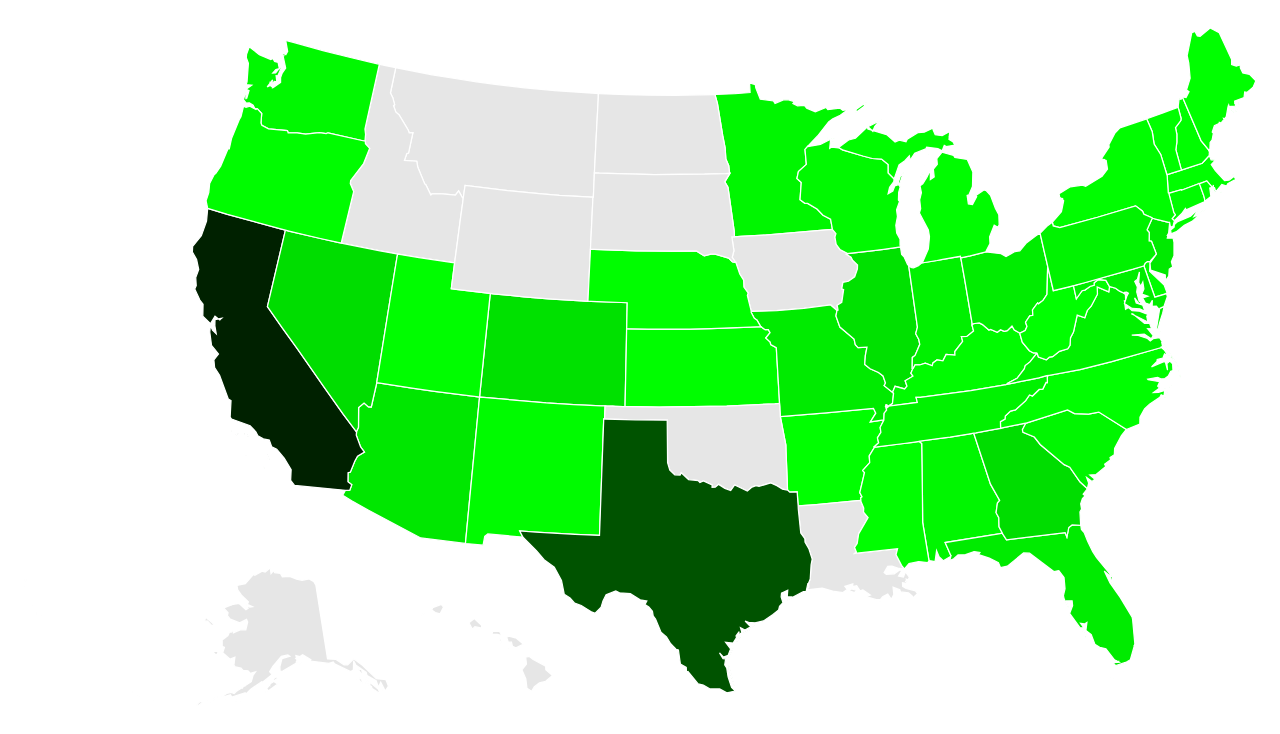
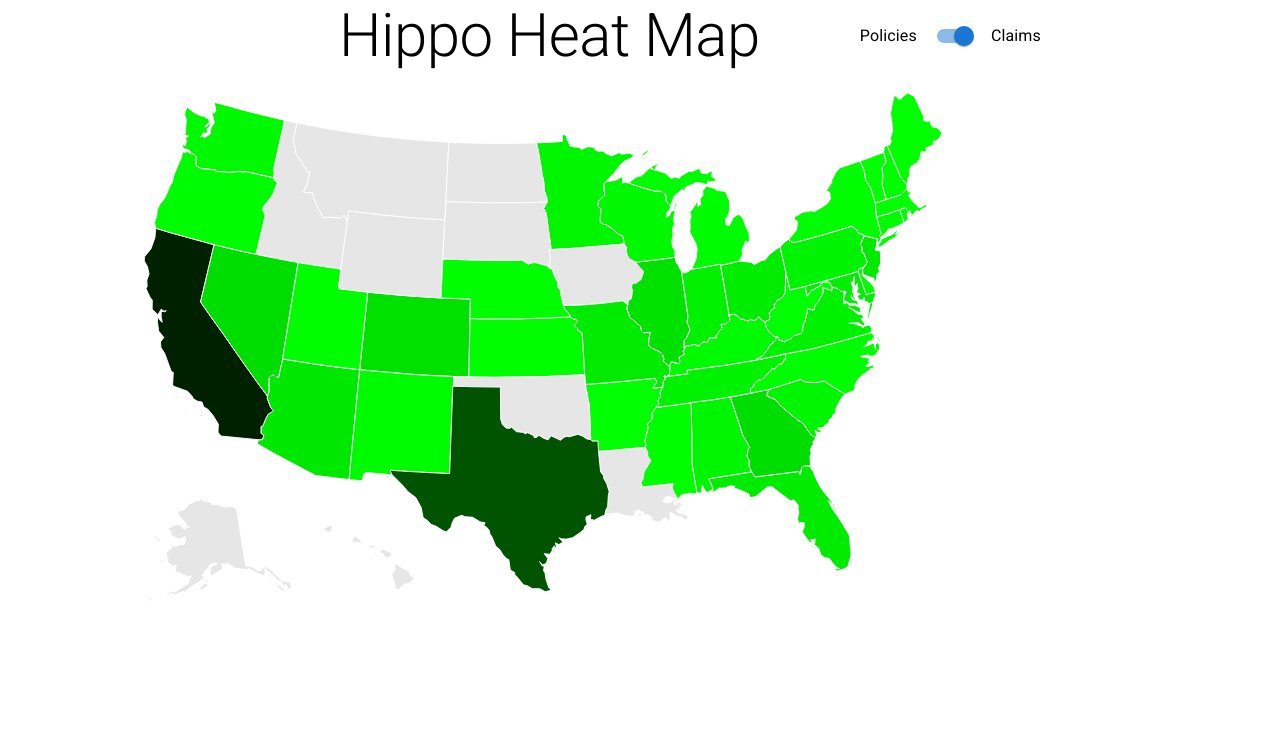
Before and after one commit to eliba2/hippo-hackathon-2022, a Next.js app: page / in a window 1280 px wide. Shown: the top 734 px of the page. Built offline with nearby package versions, Linux system fonts and the light colour scheme.

Commit message:
Added header w toggle

```diff
--- /dev/null
+++ b/components/header/index.tsx
@@ -0,0 +1,37 @@
+import Typography from "@mui/material/Typography";
+import Switch, { SwitchProps } from "@mui/material/Switch";
+import Stack from "@mui/material/Stack";
+import { MapDataType } from "../../interfaces/api";
+
+export type HeaderProps = {
+  dataType: MapDataType;
+  setDataType: (arg0: MapDataType) => void;
+};
+
+const Header = (props: HeaderProps) => {
+  return (
+    <section id="header">
+      <Typography variant="h2" component="h2">
+        Hippo Heat Map
+      </Typography>
+      <div id="type-switch">
+        <Stack direction="row" spacing={1} alignItems="center">
+          <Typography>Policies</Typography>
+          <Switch
+            checked={props.dataType === MapDataType.PoliciesCount}
+            onClick={() => {
+              const newType =
+                props.dataType === MapDataType.Claims
+                  ? MapDataType.PoliciesCount
+                  : MapDataType.Claims;
+              props.setDataType(newType);
+            }}
+          />
+          <Typography>Claims</Typography>
+        </Stack>
+      </div>
+    </section>
+  );
+};
+
+export default Header;
--- a/components/map/index.tsx
+++ b/components/map/index.tsx
@@ -10,6 +10,7 @@
 
 const Map = (props: MapProps) => {
   return (
+    <div className="map-container">
       <svg
         onMouseMove={props.mouseMove}
         onMouseOver={props.mouseOver}
@@ -18,7 +19,6 @@
         height="589px"
         version="1.1"
         viewBox={props.viewBox}
-      width="1000px"
         id="us-map"
         preserveAspectRatio="xMinYMin meet"
         ref={props.svgRef}
@@ -26,6 +26,7 @@
         <defs id="defs4"></defs>
         {props.children}
       </svg>
+    </div>
   );
 };
 
--- a/interfaces/api.ts
+++ b/interfaces/api.ts
@@ -22,3 +22,8 @@
   width: number;
   height: number;
 };
+
+export enum MapDataType {
+  PoliciesCount = 0,
+  Claims = 1,
+}
--- a/package.json
+++ b/package.json
@@ -9,6 +9,10 @@
     "lint": "next lint"
   },
   "dependencies": {
+    "@emotion/react": "^11.10.5",
+    "@emotion/styled": "^11.10.5",
+    "@fontsource/roboto": "^4.5.8",
+    "@mui/material": "^5.10.17",
     "@nivo/core": "^0.80.0",
     "@nivo/pie": "^0.80.0",
     "@types/node": "18.11.10",
--- a/pages/index.tsx
+++ b/pages/index.tsx
@@ -4,14 +4,26 @@
 import Map from "../components/map";
 import statesFile from "../data/states";
 import State, { StateType } from "../components/state";
-import { StateDataType, StatesData, ViewBoxType } from "../interfaces/api";
+import {
+  MapDataType,
+  StateDataType,
+  StatesData,
+  ViewBoxType,
+} from "../interfaces/api";
 import { useRef, useState } from "react";
 import Popup, { PopupType } from "../components/popup";
 import Charts from "../components/charts";
+import Header from "../components/header";
+
+import '@fontsource/roboto/300.css';
+import '@fontsource/roboto/400.css';
+import '@fontsource/roboto/500.css';
+import '@fontsource/roboto/700.css';
 
 const states: StateType[] = statesFile;
 
 const fetcher = (url: string) => fetch(url).then((res) => res.json());
+
 
 export default function Home() {
   const { data, error } = useSwr<StatesData>(`/api/states/`, fetcher);
@@ -26,6 +38,9 @@
   });
   const mapRef = useRef<SVGSVGElement>(null);
   const [currentState, setCurrentState] = useState<StateDataType | null>(null);
+  const [mapDataType, setMapDataType] = useState<MapDataType>(
+    MapDataType.PoliciesCount
+  );
 
   const onMouseMove = (e: React.MouseEvent) => {
     setPopupData((prevState) => {
@@ -95,13 +110,9 @@
   };
 
   return (
-    <div id="mainpage">
-      <Popup
-        x={popupData.x}
-        y={popupData.y}
-        text={popupData.text}
-        show={popupData.show}
-      />
+    <div id="main-page">
+      <Header dataType={mapDataType} setDataType={setMapDataType} />
+      <section id="visual-data">
         <Map
           viewBox={`${mapViewBox.minX} ${mapViewBox.minY} ${mapViewBox.width} ${mapViewBox.height}`}
           mouseMove={onMouseMove}
@@ -130,6 +141,13 @@
           })}
         </Map>
         <Charts data={currentState} />
+      </section>
+      <Popup
+        x={popupData.x}
+        y={popupData.y}
+        text={popupData.text}
+        show={popupData.show}
+      />
     </div>
   );
 }
--- a/styles/globals.css
+++ b/styles/globals.css
@@ -20,8 +20,8 @@
     color-scheme: dark;
   }
   body {
-    color: white;
-    background: black;
+    /*color: white;*/
+    background: white;
   }
 }
 
@@ -66,12 +66,38 @@
     z-index: 1;
 }
 
-#mainpage {
+#main-page {
   display: flex;
   flex-direction: column;
 }
 
 #charts {
   display: block;
-  height: 500px;
+  height: 35vh;
+  width: 25vw;
 }
+
+.map-container {
+  width: 75vw;
+  height: 100%;
+}
+
+#visual-data {
+  display: flex;
+  flex-direction: row;
+}
+
+#header {
+  width: 100%;
+  display: flex;
+  flex-direction: row;
+  align-items: center;
+  justify-content: center;
+}
+
+#type-switch {
+  display: flex;
+  flex-direction: row;
+  position: relative;
+  left : 100px;
+}
--- a/styles/index.scss
+++ b/styles/index.scss
@@ -20,8 +20,7 @@
 
 #us-map {
     display: block;
-    position: absolute;
-    top: 0;
+    position: relative;
     left: 0;
     width: 100%;
     height: 100%;
```
Also changed, not shown: 1 other file (tests, documents, lock files or other folders). Lines whose indentation alone changed are shown as unchanged.
